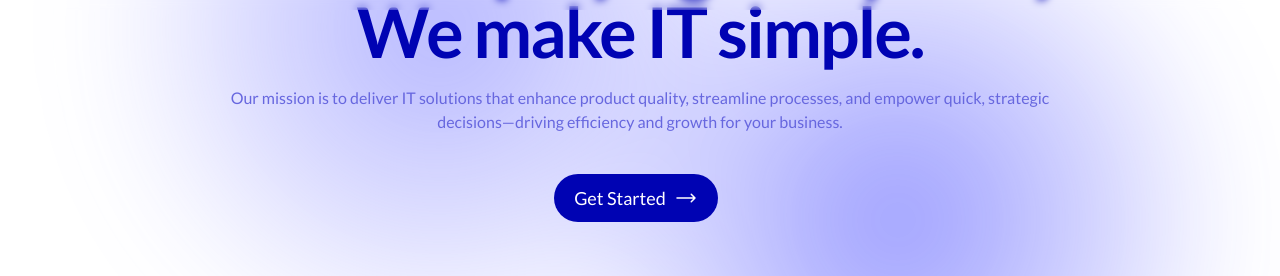
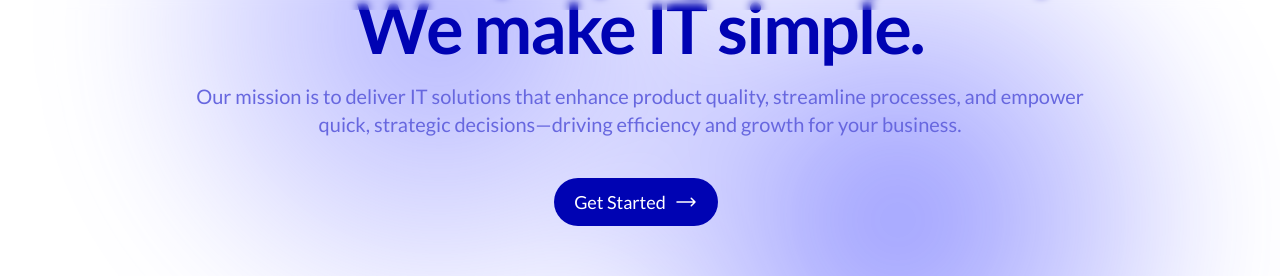
Before and after one commit to signofcommunication/gaws, a Nuxt app: page / in a window 1280 px wide. Shown: the part 322-598 px from the top of the page. Built offline with nearby package versions, Linux system fonts and the light colour scheme.

Commit message:
Fix: shadow boxes and animate CTA

```diff
--- a/pages/index.vue
+++ b/pages/index.vue
@@ -17,14 +17,16 @@
           ref="textElement"
           class="font-bold text-3xl sm:text-4xl md:text-5xl xl:text-[70px] text-gaws-base-color tracking-[-2px]"
         ></h1>
-        <p class="max-w-[70%] mx-auto mt-[20px] text-[#6767df] mb-[40px]">
+        <p
+          class="max-w-[70%] mx-auto mt-[20px] text-[#6767df] mb-[40px] text-xl"
+        >
           Our mission is to deliver IT solutions that enhance product quality,
           streamline processes, and empower quick, strategic decisions—driving
           efficiency and growth for your business.
         </p>
         <a
           href="#services"
-          class="text-base text-white sm:text-lg bg-gaws-base-color hover:bg-blue-800 focus:outline-none focus:ring-4 focus:ring-blue-300 font-medium rounded-full px-4 py-2 sm:px-5 sm:py-2.5 text-center inline-flex max-w-max me-2 mb-2 dark:hover:bg-blue-700 dark:focus:ring-blue-800 animate-pulse items-center"
+          class="text-base text-white sm:text-lg bg-gaws-base-color hover:bg-blue-800 focus:outline-none focus:ring-4 focus:ring-blue-300 font-medium rounded-full px-4 py-2 sm:px-5 sm:py-2.5 text-center inline-flex max-w-max me-2 mb-2 dark:hover:bg-blue-700 dark:focus:ring-blue-800 items-center"
           ><span class="mr-2">Get Started </span>
           <svg
             xmlns="http://www.w3.org/2000/svg"
@@ -61,7 +63,7 @@
       <div
         v-for="service in servicesImages"
         :key="service.title"
-        class="p-6 rounded-lg shadow-lg bg-[#f0f5ff] text-center"
+        class="p-6 rounded-lg bg-[#f0f5ff] text-center"
       >
         <img
           :src="service.logo"
```
